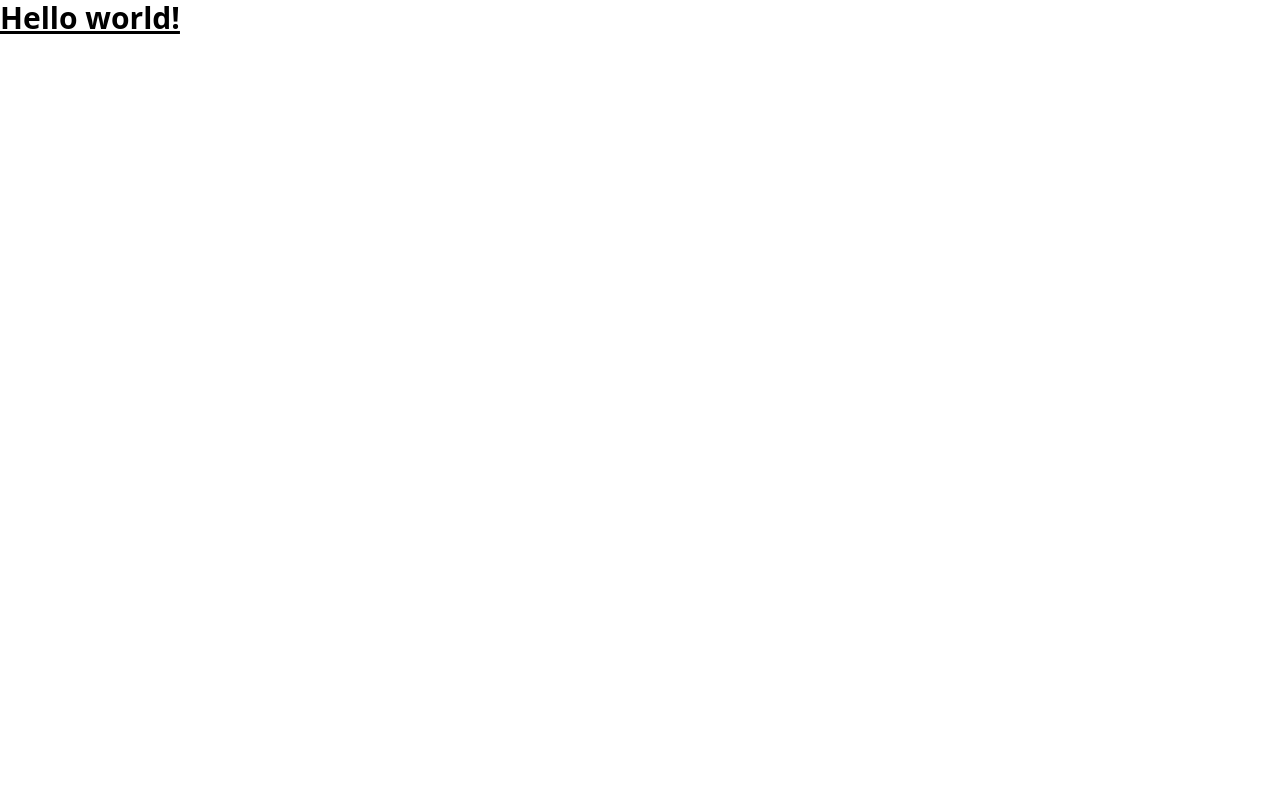
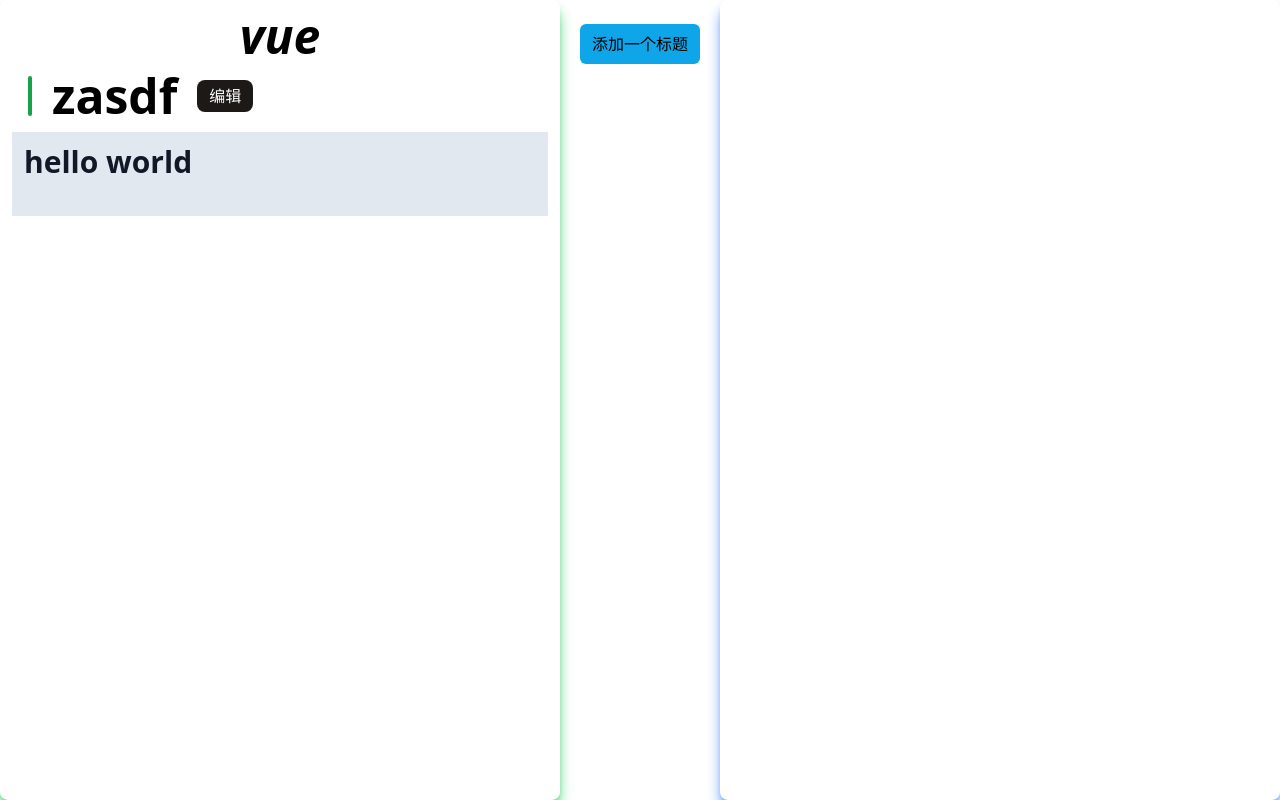
Before and after one commit to long-life233/course, a Vue app: page / in a window 1280 px wide. Built offline with nearby package versions, Linux system fonts and the light colour scheme.

Commit message:
feat: 开发中

```diff
--- a/package.json
+++ b/package.json
@@ -11,6 +11,8 @@
     "lint": "eslint . --ext .vue,.js,.jsx,.cjs,.mjs --fix --ignore-path .gitignore"
   },
   "dependencies": {
+    "@tailwindcss/typography": "^0.5.4",
+    "marked": "^4.0.18",
     "pinia": "^2.0.16",
     "vue": "^3.2.37",
     "vue-router": "^4.1.2"
--- /dev/null
+++ b/src/components/TextareaEditor.vue
@@ -0,0 +1,25 @@
+<script setup>
+import {ref, defineExpose} from 'vue'
+
+const textareaShow = ref(false)
+
+const block = ref('')
+
+function show(item) {
+  block.value = item
+  textareaShow.value = true
+}
+
+defineExpose({
+  show
+})
+</script>
+
+<template>
+  <teleport to="body">
+    <view v-if="textareaShow" class="top-0 right-0 bottom-0 left-0 fixed bg-black opacity-30" @click="textareaShow=false"></view>
+    <!-- 编辑弹框 -->
+    <textarea v-if="textareaShow" ref="textareEditor" v-model="block.content" class="fixed w-4/5 h-4/5 bg-black left-0 right-0 top-0 bottom-0 m-auto rounded-3xl bg-amber-50 border border-green-500 p-6 shadow-lg shadow-green-500 outline-none">
+    </textarea>
+  </teleport>
+</template>
--- a/src/views/HomeView.vue
+++ b/src/views/HomeView.vue
@@ -1,9 +1,88 @@
 <script setup>
+import { onMounted, reactive, ref } from 'vue'
+import { marked } from 'marked'
+import TextareaEditor from '@/components/TextareaEditor.vue'
 
+const vueData = reactive({
+  name: "vue",
+  blocks: [
+    {
+      title: "zasdf",
+      content: `# hello world`
+    }
+  ]
+})
+
+
+const reactData = reactive({
+  naem: "react",
+  blocks: [
+    {
+      title: "hello world",
+      content: "fasfsd"
+    },
+    {
+      title: "启动",
+      content: "fasfsd"
+    },
+    {
+      title: "语法asfdsdf",
+      content: "fasfsd"
+    }
+  ]
+})
+
+
+const textareEditor = ref(null)
+
+function editContent(item) {
+  console.log(item.content, 'asdf', textareEditor.value.show(item) );
+  // textareEditor.value.show(item)
+}
+
+onMounted(() => {
+  // textareEditor.value = 'textareEditor'
+  vueData.blocks.sort((item1, item2) => {
+    return item1.title.localeCompare(item2.title)
+  })
+
+  reactData.blocks.sort((item1, item2) => {
+    return item1.title.localeCompare(item2.title)
+  })
+})
 </script>
 
 <template>
-  <h1 class="text-3xl font-bold underline">
-    Hello world!
-  </h1>
+  <div class="flex w-full h-screen">
+    <div class="shadow-lg shadow-green-500 flex-1 h-full shadow-inner p-3 rounded-lg" style="width:calc(50% - 10rem)">
+      <div class="font-black text-5xl italic flex justify-center">vue</div>
+      <template v-for="(item, index) in vueData.blocks" :key="index">
+        <div class="px-4 my-3 flex items-center">
+          <div class="w-1 h-10 bg-green-600 rounded-lg"></div>
+          <span class="text-5xl font-black mx-5">{{ item.title }}</span>
+          <div @click="editContent(item)" class="px-3 py-1 rounded-lg bg-stone-900 text-white">编辑</div>
+        </div>
+        <article class="prose prose-sm max-w-full p-3 bg-slate-200">
+          <div v-html="marked(item.content)"></div>
+        </article>
+      </template>
+    </div>
+    <!--  -->
+    <div class="h-full flex-none flex justify-center" style="width:10rem">
+      <div class="w-3/4 flex justify-center bg-sky-500 self-start my-6 p-2 rounded-md" @click="addBlock">
+        添加一个标题
+      </div>
+    </div>
+    <!--  -->
+    <div class="shadow-lg shadow-blue-500 flex-1 h-full shadow-inner p-3 rounded-lg" style="width:calc(50% - 10rem)">
+      <!-- <div class="font-black text-5xl">react</div>
+      <block v-for="(item, index) in reactData.blocks" :key="index">
+        <div class="text-2xl font-black my-3">{{item.title}}</div>
+        <div class="w-full flex-wrap">{{item.content}}</div>
+      </block> -->
+    </div>
+  </div>
+
+  <!-- 编辑弹框 -->
+  <textarea-editor ref="textareEditor"></textarea-editor>
 </template>
--- a/tailwind.config.js
+++ b/tailwind.config.js
@@ -7,5 +7,7 @@
   theme: {
     extend: {},
   },
-  plugins: [],
+  plugins: [
+    require('@tailwindcss/typography')
+  ]
 }
```
Also changed, not shown: 1 other file (tests, documents, lock files or other folders).
